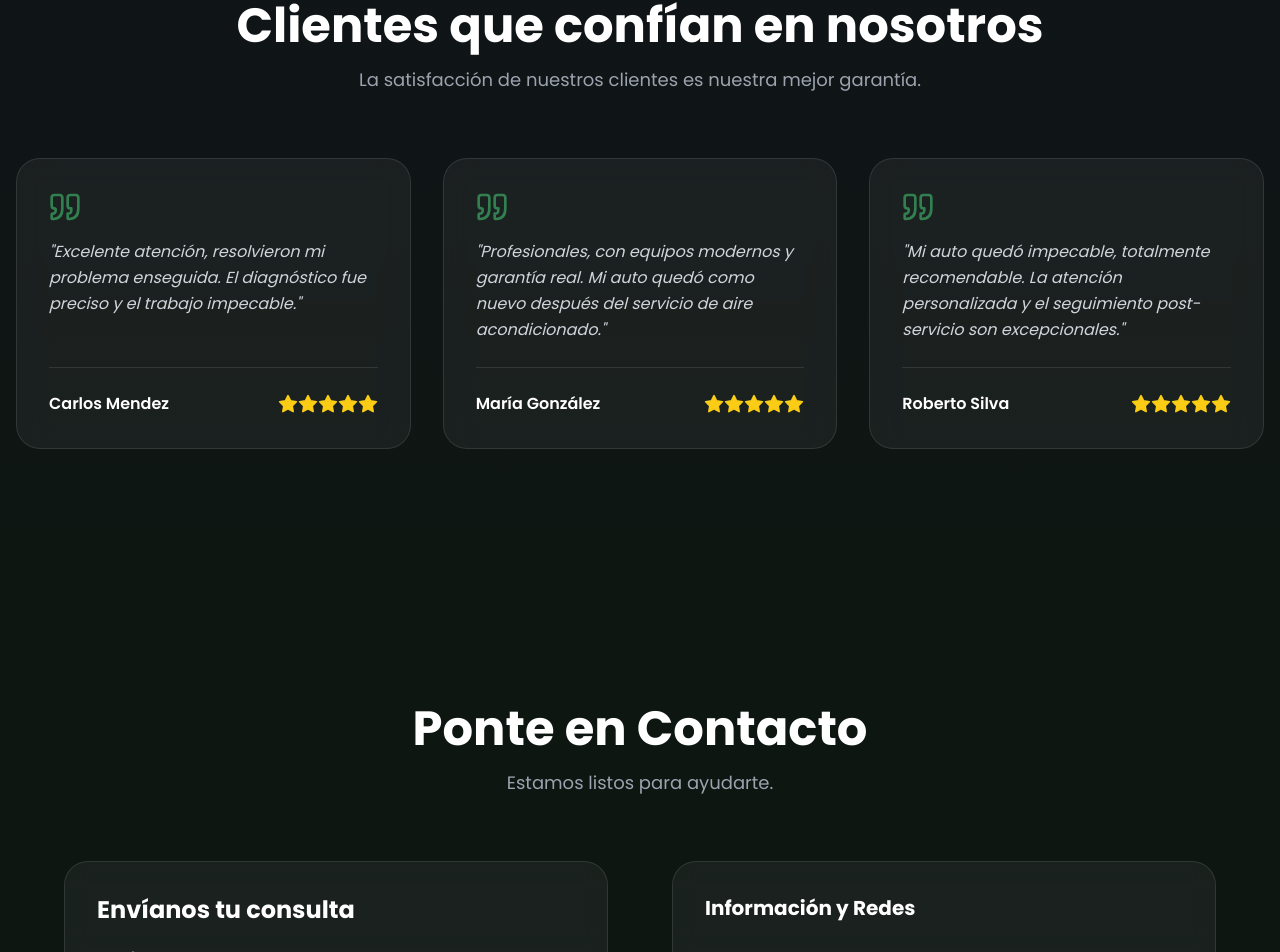
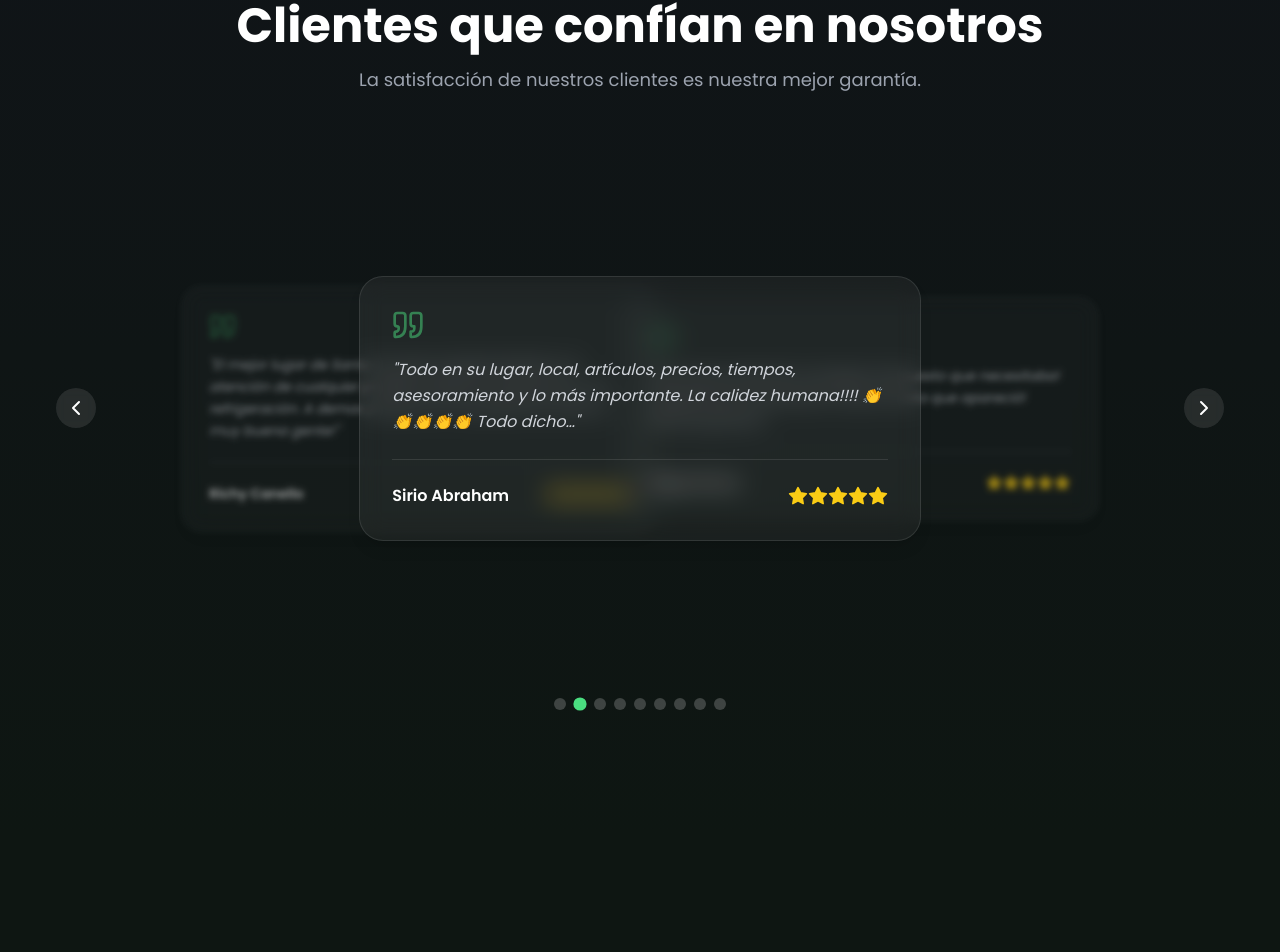
Before and after one commit to Xxtoni7/Micromecanica-Rotania-, a React (Vite) app: page / in a window 1280 px wide. Shown: the part 4038-4990 px from the top of the page. Built offline with nearby package versions, Linux system fonts and the light colour scheme.

Commit message:
update Reviews

```diff
--- a/src/components/Reviews.jsx
+++ b/src/components/Reviews.jsx
@@ -1,30 +1,51 @@
-import React from 'react';
-import { motion } from 'framer-motion';
-import { useInView } from '../hooks/useInView';
-import { Star, Quote } from 'lucide-react';
+import React, { useState, useEffect, useRef } from "react";
+import { motion, AnimatePresence } from "framer-motion";
+import { Star, Quote, ChevronLeft, ChevronRight } from "lucide-react";
+import { useInView } from "../hooks/useInView";
 
 const Reviews = () => {
-  const [ref, isInView] = useInView({ threshold: 0.1, once: true });
+  const [ref, isInView] = useInView({ threshold: 0.2, once: true });
+  const [index, setIndex] = useState(0);
+  const intervalRef = useRef(null);
 
   const reviews = [
+    { name: 'Richy Canello', rating: 5, text: 'El mejor lugar de Santa Fe, para el asesoramiento y la atención de cualquier problema eléctrico, electrónico y de refrigeración. A demas porque son muy piolas los chicos, y muy buena gente!' },
+    { name: 'Sirio Abraham', rating: 5, text: 'Todo en su lugar, local, artículos, precios, tiempos, asesoramiento y lo más importante.  La calidez humana!!!! 👏👏👏👏👏 Todo dicho…' },
+    { name: 'Diego Alonso', rating: 5, text: 'Muy buena atención! Conseguí el repuesto que necesitaba! La gente que me atendió, lo buscó hasta que apareció! Muchas gracias!' },
+    { name: 'Hada M. Bonguan', rating: 5, text: 'Excelente atención y disposición para orientar al cliente. Gran surtido de repuestos en general. Precios accesibles' },
     { name: 'Carlos Mendez', rating: 5, text: 'Excelente atención, resolvieron mi problema enseguida. El diagnóstico fue preciso y el trabajo impecable.' },
-    { name: 'María González', rating: 5, text: 'Profesionales, con equipos modernos y garantía real. Mi auto quedó como nuevo después del servicio de aire acondicionado.' },
-    { name: 'Roberto Silva', rating: 5, text: 'Mi auto quedó impecable, totalmente recomendable. La atención personalizada y el seguimiento post-servicio son excepcionales.' },
+    { name: 'Omar Cabrera', rating: 5, text: 'Excelente atención y me solucionaron el problema que era lo que necesitaba altamente recomendable.' },
+    { name: 'Jose A. Moreno', rating: 5, text: 'soy cliente de hace varios años y compro lo que necesito, tienen gran variedad de productos' },
+    { name: 'Valeria andisco', rating: 5, text: 'Excelente atención. La mejor relación calidad-precio' },
+    { name: 'Javier Gutierrez', rating: 5, text: 'Gente que sabe y en la que se puede confiar plenamente. Recomendable 100%' },
   ];
 
-  const containerVariants = {
-    hidden: {},
-    visible: { transition: { staggerChildren: 0.15, delayChildren: 0.3 } }
+  const nextSlide = () => setIndex((prev) => (prev + 1) % reviews.length);
+  const prevSlide = () => setIndex((prev) => (prev - 1 + reviews.length) % reviews.length);
+
+  // Auto-slide cada 6 segundos
+  useEffect(() => {
+    startAutoSlide();
+    return stopAutoSlide;
+  }, []);
+
+  const startAutoSlide = () => {
+    stopAutoSlide();
+    intervalRef.current = setInterval(nextSlide, 6000);
   };
 
-  const itemVariants = {
-    hidden: { opacity: 0, x: -40 },
-    visible: { opacity: 1, x: 0, transition: { duration: 0.8, ease: [0.22, 1, 0.36, 1] } }
+  const stopAutoSlide = () => {
+    if (intervalRef.current) clearInterval(intervalRef.current);
   };
 
   return (
-    <section id="calificaciones" className="py-32 bg-gradient-to-b from-[#101418] to-[#0E1612] relative overflow-hidden">
+    <section
+      id="calificaciones"
+      className="py-32 bg-gradient-to-b from-[#101418] to-[#0E1612] relative overflow-hidden"
+    >
       <div className="container mx-auto px-4 relative z-10" ref={ref}>
+
+        {/* Título */}
         <motion.div
           initial={{ opacity: 0, y: 30 }}
           animate={isInView ? { opacity: 1, y: 0 } : {}}
@@ -34,40 +55,101 @@ const Reviews = () => {
           <h2 className="text-4xl md:text-5xl font-bold text-white mb-4">
             Clientes que confían en nosotros
           </h2>
-          <p className="text-lg text-gray-400 max-w-2xl mx-auto">La satisfacción de nuestros clientes es nuestra mejor garantía.</p>
+          <p className="text-lg text-gray-400 max-w-2xl mx-auto">
+            La satisfacción de nuestros clientes es nuestra mejor garantía.
+          </p>
         </motion.div>
 
+        {/* Carrusel */}
+        <div
+          className="relative flex items-center justify-center overflow-hidden"
+          onMouseEnter={stopAutoSlide}
+          onMouseLeave={startAutoSlide}
+        >
+          {/* Flechas */}
+          <button
+            onClick={prevSlide}
+            className="absolute left-2 md:left-10 z-20 bg-white/10 hover:bg-white/20 backdrop-blur-sm p-2 rounded-full transition"
+          >
+            <ChevronLeft className="w-6 h-6 text-white" />
+          </button>
+
+          <button
+            onClick={nextSlide}
+            className="absolute right-2 md:right-10 z-20 bg-white/10 hover:bg-white/20 backdrop-blur-sm p-2 rounded-full transition"
+          >
+            <ChevronRight className="w-6 h-6 text-white" />
+          </button>
+
+          {/* Slides */}
+          <div className="flex items-center justify-center w-full relative h-[430px] sm:h-[450px] md:h-[500px]">
+
+            <AnimatePresence initial={false}>
+              {reviews.map((review, i) => {
+                const offset = (i - index + reviews.length) % reviews.length;
+                let scale = 0.7;
+                let opacity = 0;
+                let zIndex = 0;
+                let x = 0;
+                let blur = "blur-sm";
+
+                if (offset === 0) {
+                  scale = 1;
+                  opacity = 1;
+                  zIndex = 10;
+                  blur = "blur-0";
+                } else if (offset === 1 || offset === reviews.length - 1) {
+                  scale = 0.85;
+                  opacity = 0.6;
+                  x = offset === 1 ? 220 : -220;
+                } else {
+                  x = offset > 1 ? 400 : -400;
+                }
+
+                return (
                   <motion.div
-          className="grid md:grid-cols-3 gap-8"
-          variants={containerVariants}
-          initial="hidden"
-          animate={isInView ? "visible" : "hidden"}
-        >
-          {reviews.map((review, index) => (
-            <motion.div
-              key={index}
-              variants={itemVariants}
-              className="bg-white/5 backdrop-blur-md rounded-3xl p-8 border border-white/10 flex flex-col"
+                    key={i}
+                    className={`absolute w-[85%] md:w-[45%] bg-white/5 backdrop-blur-md rounded-3xl border border-white/10 p-8 shadow-lg ${blur}`}
+                    initial={{ opacity: 0, scale: 0.7 }}
+                    animate={{ opacity, scale, x, zIndex }}
+                    exit={{ opacity: 0, scale: 0.7 }}
+                    transition={{ duration: 0.7, ease: [0.22, 1, 0.36, 1] }}
                   >
                     <Quote className="w-8 h-8 text-green-400/50 mb-4" />
-
-              <p className="text-gray-300 mb-6 leading-relaxed flex-grow italic">
+                    <p className="text-gray-300 mb-6 leading-relaxed italic">
                       "{review.text}"
                     </p>
-
                     <div className="border-t border-white/10 pt-6">
                       <div className="flex justify-between items-center">
                         <p className="text-white font-semibold">{review.name}</p>
                         <div className="flex">
                           {[...Array(review.rating)].map((_, i) => (
-                        <Star key={i} className="w-5 h-5 text-yellow-400 fill-yellow-400" />
+                            <Star
+                              key={i}
+                              className="w-5 h-5 text-yellow-400 fill-yellow-400"
+                            />
                           ))}
                         </div>
                       </div>
                     </div>
                   </motion.div>
+                );
+              })}
+            </AnimatePresence>
+          </div>
+        </div>
+
+        {/* Indicadores */}
+        <div className="flex justify-center mt-10 gap-2">
+          {reviews.map((_, i) => (
+            <div
+              key={i}
+              className={`w-3 h-3 rounded-full transition-all duration-300 ${
+                i === index ? "bg-green-400 scale-110" : "bg-white/20"
+              }`}
+            />
           ))}
-        </motion.div>
+        </div>
       </div>
     </section>
   );
```
Lines whose indentation alone changed are shown as unchanged.
